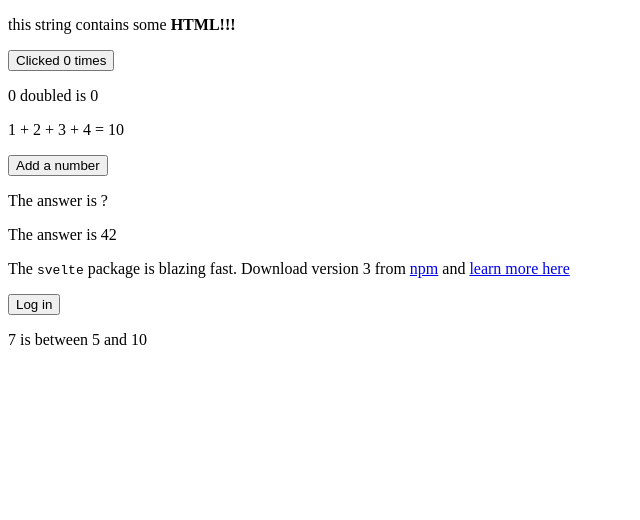
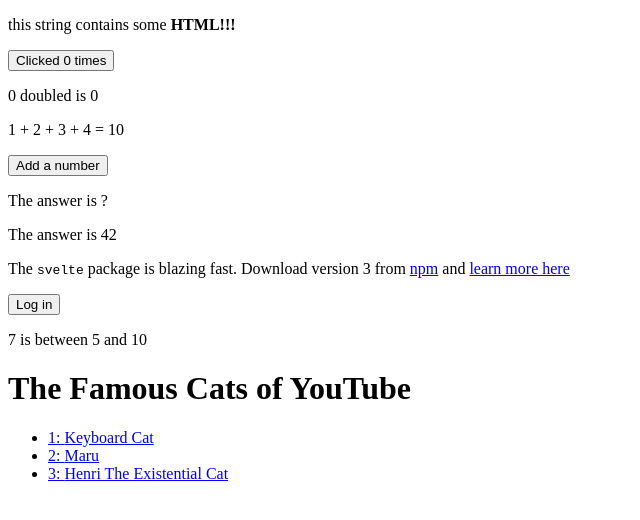
Before and after one commit to gregrossdev/js-svelte, a Svelte app in the folder 00-basics/: page / in a window 1280 px wide. Shown: the top 520 px of the page, without its empty margins (0-640 px from the left). Built offline with nearby package versions, Linux system fonts and the light colour scheme.

Commit message:
each block used to do for loops

```diff
--- a/00-basics/src/App.svelte
+++ b/00-basics/src/App.svelte
@@ -47,6 +47,12 @@
 
     let x = 7;
 
+    let cats = [
+        { id: 'J---aiyznGQ', name: 'Keyboard Cat' },
+        { id: 'z_AbfPXTKms', name: 'Maru' },
+        { id: 'OUtn3pvWmpg', name: 'Henri The Existential Cat' }
+    ];
+
 </script>
 
 <!--<img {src} alt="{name} dances.">-->
@@ -82,6 +88,16 @@
     <p>{x} is between 5 and 10</p>
 {/if}
 
+<h1>The Famous Cats of YouTube</h1>
+
+<ul>
+    {#each cats as { id, name }, i}
+        <li><a target="_blank" href="https://www.youtube.com/watch?v={id}">
+            {i + 1}: {name}
+        </a></li>
+    {/each}
+</ul>
+
 <style>
     img {
         width: 100%;
```
